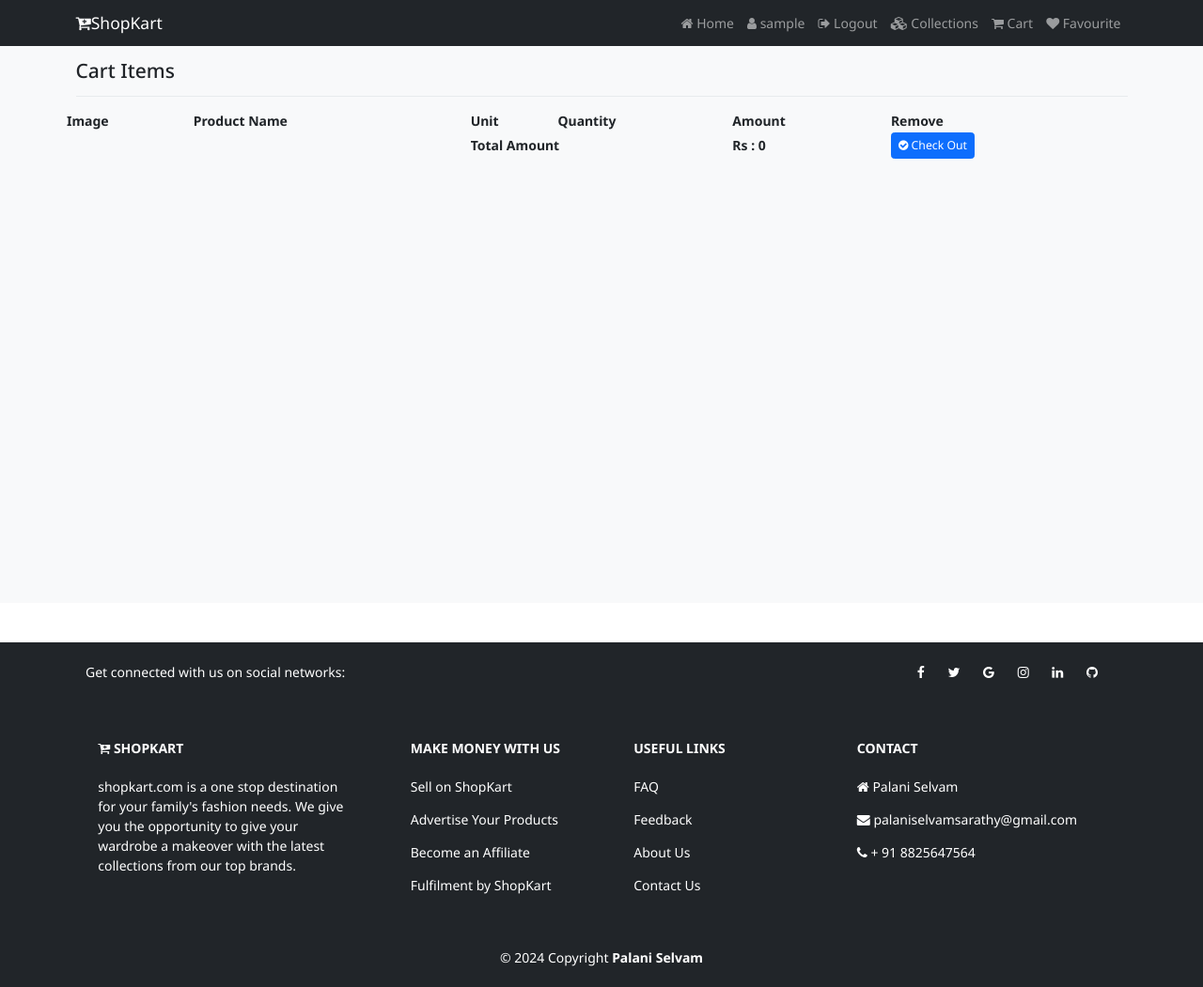
After one commit to palaniselvamsarathy/E-Commerce, a Django app: page /cart/ in a window 1280 px wide. The commit adds this page. Shown: the whole page at 94% size. Run offline with Django 4.2, Linux system fonts and the light colour scheme; the visitor is signed in with stand-in values (Sample User, id 1); data that the repository does not hold is empty.

Commit message:
complete push

```diff
--- a/shop/admin.py
+++ b/shop/admin.py
@@ -8,3 +8,4 @@ from shop.models import *
 admin.site.register(Category)
 admin.site.register(Products)
 admin.site.register(Cart)
+admin.site.register(Favourite)
--- /dev/null
+++ b/shop/templates/shop/cart.html
@@ -0,0 +1,58 @@
+{% extends 'shop/layouts/main.html' %}
+{% block title %}
+  Registration | ShopKart
+{% endblock title %}
+{% block content %}
+  <section class="bg-light py-4 my-5" style="min-height:600px;">
+    <div class="container">
+      <div class="row">
+        <div class="col-12">
+          <h4 class="mb-3">Cart  Items</h4>
+          <hr style="border-color:#b8bfc2;">
+        </div>
+
+        <table class="">
+            <tr>
+                <th>Image</th>
+                <th>Product Name</th>
+                <th>Unit</th>
+                <th>Quantity</th>
+                <th>Amount</th>
+                <th>Remove</th>
+            </tr>
+            {% for item in cart %}
+           <tr>
+              <td><img src="{{item.product.product_image.url}}" height="175px" alt="{{item.product.name}}"></td>
+              <td>{{item.product.name}}</td>
+              <td>Rs. {{item.product.selling_price | stringformat:'d'}}</td>
+              <td>{{item.product_qty}}</td>
+              <td class="amt">{{item.total_cost | stringformat:'d'}}</td>
+              <td><a href="{% url 'remove_cart' item.id %}" onclick="return confirm('Are you sure? to Remove')" class="btn btn-danger btn-sm"><i class="fa fa-trash"></i>Remove</a></td>
+            </tr>
+            {% endfor %}
+            <tr>
+              <td></td>
+              <td></td>
+              <td colspan="2"><b>Total Amount</b></td>
+              <th id="net">0</th>
+              <td><button class="btn btn-primary btn-sm">
+                <i class="fa fa-check-circle"></i> Check Out
+              </button></td>
+            </tr>
+
+        </table>
+
+      </div>
+      </div>
+  </section>
+
+  <script>
+    const nodes = document.querySelectorAll('.amt');
+    const arr = Array.from(nodes);
+    const res = arr.reduce((acc, curr) => {
+     return acc += Number(curr.textContent)
+    }, 0);
+    document.getElementById("net").innerHTML="Rs : "+res;
+
+  </script>
+{% endblock content %}
--- a/shop/templates/shop/inc/navbar.html
+++ b/shop/templates/shop/inc/navbar.html
@@ -15,8 +15,8 @@
           <a class="nav-link" href="{% url 'register' %}"><i class="fa fa-users"></i> Register</a>
         {% endif %}
           <a class="nav-link" href="{% url 'collections' %}"><i class="fa fa-cubes"></i> Collections</a>
-          <a class="nav-link" href="#"><i class="fa fa-shopping-cart"></i> Cart</a>
-          <a class="nav-link" href="#"><i class="fa fa-heart"></i> Favourite</a>
+          <a class="nav-link" href="{% url 'cart' %}"><i class="fa fa-shopping-cart"></i> Cart</a>
+          <a class="nav-link" href="{% url 'favviewpage' %}"><i class="fa fa-heart"></i> Favourite</a>
       </div>
     </div>
   </div>
--- a/shop/templates/shop/products/product_details.html
+++ b/shop/templates/shop/products/product_details.html
@@ -92,7 +92,7 @@ document.addEventListener("DOMContentLoaded", function(event) {
             'pid': pid.value
         }
         //console.log(postObj);
-        fetch("/addtocart",{
+        fetch("/addtocart/",{
           method: 'POST',
           credentials: 'same-origin',
           headers:{
--- a/shop/urls.py
+++ b/shop/urls.py
@@ -8,5 +8,10 @@ urlpatterns = [
     path("collections/<str:cname>/<str:pname>",views.product_details,name="product_details"),
     path("login/",views.login_page,name='login'),
     path("logout/",views.logout_page,name='logout'),
-
+    path("addtocart/",views.add_to_cart,name='addtocart'),
+    path("cart/",views.cart_page,name='cart'),
+    path("remove_cart/<str:cid>",views.remove_cart,name='remove_cart'),
+    path("fav",views.fav_page,name="fav"),
+    path("favviewpage",views.favviewpage,name="favviewpage"),
+    path("remove_fav/<str:fid>",views.remove_fav,name="remove_fav"),
 ]
--- a/shop/views.py
+++ b/shop/views.py
@@ -1,9 +1,10 @@
 from django.shortcuts import render,redirect
-from shop.models import Category,Products
+from shop.models import Category,Products,Cart,Favourite
 from django.contrib import messages
-# from django.http import JsonResponse
+from django.http import JsonResponse
 from shop.forms import CustomUserForm
 from django.contrib.auth import login,authenticate,logout
+import json
 
 # Create your views here.
 def home(request):
@@ -71,3 +72,66 @@ def product_details(request,cname,pname):
     else:
       messages.error(request,"No Such Catagory Found")
       return redirect('collections')
+
+def add_to_cart(request):
+   if request.headers.get('x-requested-with')=='XMLHttpRequest':
+    if request.user.is_authenticated:
+      data=json.load(request)
+      product_qty=data['product_qty']
+      product_id=data['pid']
+      #print(request.user.id)
+      product_status=Products.objects.get(id=product_id)
+      if product_status:
+        if Cart.objects.filter(user=request.user.id,product_id=product_id):
+          return JsonResponse({'status':'Product Already in Cart'}, status=200)
+        else:
+          if product_status.quantity>=product_qty:
+            Cart.objects.create(user=request.user,product_id=product_id,product_qty=product_qty)
+            return JsonResponse({'status':'Product Added to Cart'}, status=200)
+          else:
+            return JsonResponse({'status':'Product Stock Not Available'}, status=200)
+    else:
+      return JsonResponse({'status':'Login to Add Cart'}, status=200)
+   else:
+    return JsonResponse({'status':'Invalid Access'}, status=200)
+
+def cart_page(request):
+   if request.user.is_authenticated:
+      cart = Cart.objects.filter(user=request.user)
+      return render(request,"shop/cart.html",{"cart":cart})
+   else:
+      return redirect("/")
+
+def remove_cart(request,cid):
+  cartitem=Cart.objects.get(id=cid)
+  cartitem.delete()
+  return redirect("/cart/")
+
+def fav_page(request):
+   if request.headers.get('x-requested-with')=='XMLHttpRequest':
+    if request.user.is_authenticated:
+      data=json.load(request)
+      product_id=data['pid']
+      product_status=Products.objects.get(id=product_id)
+      if product_status:
+         if Favourite.objects.filter(user=request.user.id,product_id=product_id):
+          return JsonResponse({'status':'Product Already in Favourite'}, status=200)
+         else:
+          Favourite.objects.create(user=request.user,product_id=product_id)
+          return JsonResponse({'status':'Product Added to Favourite'}, status=200)
+    else:
+      return JsonResponse({'status':'Login to Add Favourite'}, status=200)
+   else:
+    return JsonResponse({'status':'Invalid Access'}, status=200)
+
+def favviewpage(request):
+   if request.user.is_authenticated:
+      fav = Favourite.objects.filter(user = request.user)
+      return render(request,'shop/fav.html',{"fav":fav})
+   else:
+      return redirect("/")
+
+def remove_fav(request,fid):
+    item=Favourite.objects.get(id=fid)
+    item.delete()
+    return redirect("/favviewpage")
```
Also changed, not shown: shop/models.py (+9 -0 lines), shop/templates/shop/fav.html (added, +37 -0 lines), shop/migrations/0004_favourite.py (added).
